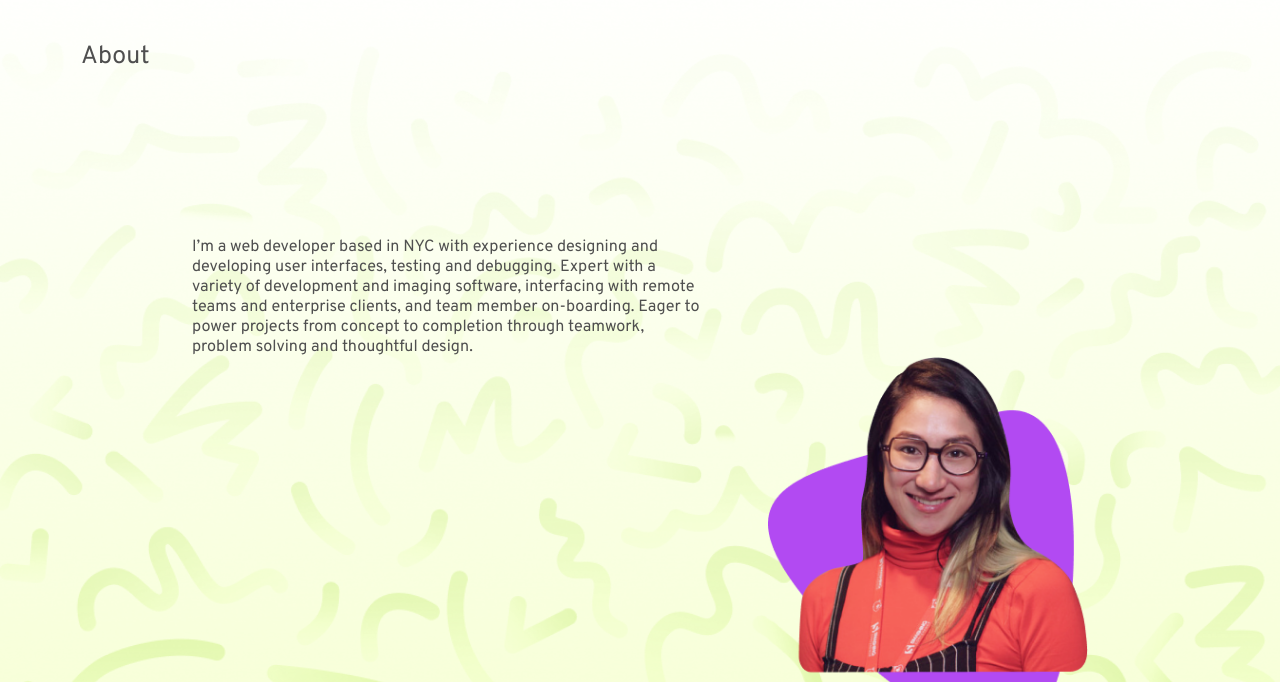
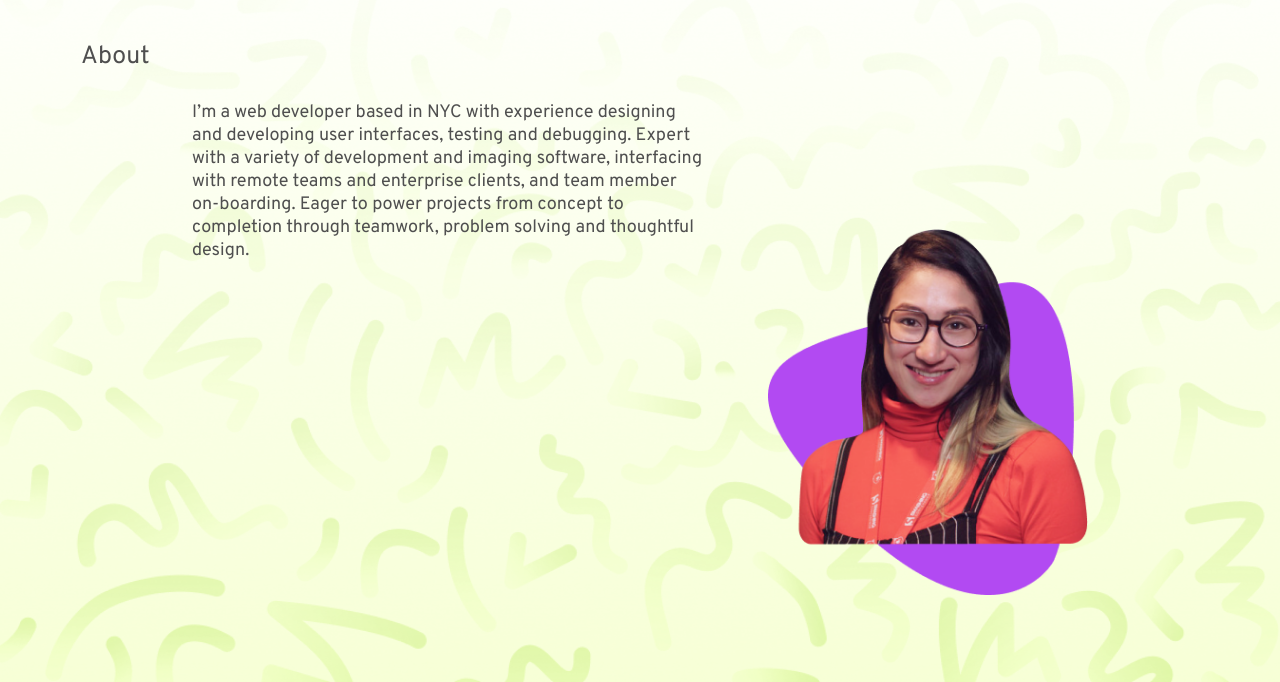
Before and after one commit to Kristinbarr/portfolio-gatsby, a Gatsby site: page / in a window 1280 px wide. Shown: the part 79-761 px from the top of the page. Built offline with nearby package versions, Linux system fonts and the light colour scheme; Gatsby itself is replaced by a stand-in of ours.

Commit message:
home page resonsiveness

```diff
--- a/src/pages/index.js
+++ b/src/pages/index.js
@@ -6,27 +6,44 @@ import SEO from "../components/SEO"
 import StyledBackgroundSection from "../components/BackgroundSection"
 import Headshot from "../components/Headshot"
 
+const PageTitle = styled.h3`
+  margin: 3rem 0 1.85rem 4.5rem;
+  @media (max-width: 576px) {
+    margin: 1.65rem 0 1.85rem 0;
+    text-align: center;
+  }
+`
 const StyledAboutWrapper = styled.div`
   display: flex;
   justify-content: center;
-  align-items: center;
+  align-items: flex-start;
+  @media (max-width: 576px) {
+    align-items: center;
+    flex-direction: column;
+  }
 `
 const StyledWrapperLeft = styled.div`
-  width: 40vw;
-  margin-bottom: 40vh;
-  font-size: .9rem;
+  width: 40%;
+  min-height: calc(100vh - 290px);
+  // background: green;
+  @media (max-width: 576px) {
+    min-height: 0;
+    margin-bottom: 1rem;
+    width: 80%;
+    text-align: justify;
+    text-justify: inter-character;
+  }
 `
 const StyledWrapperRight = styled.div`
   width: 25vw;
-  margin: 30vh 0 5rem 5vw;
+  margin: 10% 0 5rem 5%;
+  transition: all 0.3s ease-in-out 0s;
   &:hover {
     transform: rotate(-5deg);
   }
-  transition: all 0.3s ease-in-out 0s;
-  margin-top: 20%;
-`
-const PageTitle = styled.h3`
-  margin: 3rem 0 1.85rem 4.5rem;
+  @media (max-width: 576px) {
+    margin: 1rem 0 2rem 0;
+  }
 `
 
 const IndexPage = () => (
@@ -44,6 +61,9 @@ const IndexPage = () => (
             power projects from concept to completion through teamwork, problem
             solving and thoughtful design.
           </p>
+          <p>
+
+          </p>
         </StyledWrapperLeft>
         <StyledWrapperRight>
           <Headshot />
```
